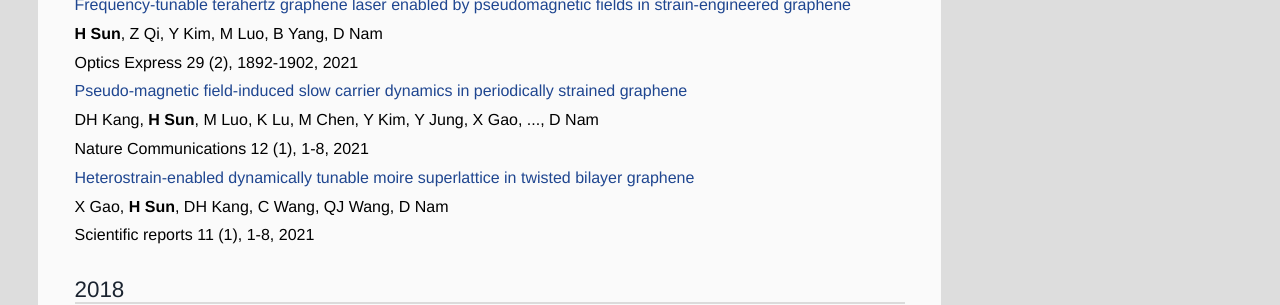
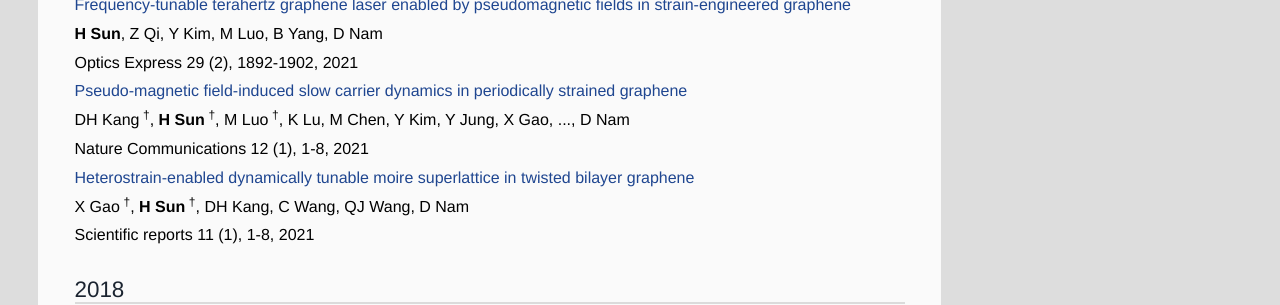
Before and after one commit to sunohao/sunhao_physics, a Jekyll site: the page built from publications/index.html, in a window 1280 px wide. Shown: the part 809-1114 px from the top of the page. Built offline with Jekyll 4.4.1, drawn with Linux system fonts in a browser that asks for light colours; nearby versions of some CDN libraries; some web fonts are replaced.

Commit message:
Update index.html

```diff
--- a/publications/index.html
+++ b/publications/index.html
@@ -49,14 +49,14 @@ title: Publications
 <td class="gsc_a_t">
     <a href="https://doi.org/10.1038/s41467-021-25304-0">
         Pseudo-magnetic field-induced slow carrier dynamics in periodically strained graphene</a>
-        <div class="gs_gray">DH Kang, <b>H Sun</b>, M Luo, K Lu, M Chen, Y Kim, Y Jung, X Gao, ..., D Nam</div>
+        <div class="gs_gray">DH Kang<sup>&dagger;</sup>, <b>H Sun</b><sup>&dagger;</sup>, M Luo<sup>&dagger;</sup>, K Lu, M Chen, Y Kim, Y Jung, X Gao, ..., D Nam</div>
         <div class="gs_gray">Nature Communications 12 (1), 1-8<span class="gs_oph">, 2021</span></div>
 </td>
 
 <td class="gsc_a_t">
     <a href="https://doi.org/10.1038/s41598-021-00757-x">
         Heterostrain-enabled dynamically tunable moire superlattice in twisted bilayer graphene</a>
-        <div class="gs_gray">X Gao, <b>H Sun</b>, DH Kang, C Wang, QJ Wang, D Nam</div>
+        <div class="gs_gray">X Gao<sup>&dagger;</sup>, <b>H Sun</b><sup>&dagger;</sup>, DH Kang, C Wang, QJ Wang, D Nam</div>
         <div class="gs_gray">Scientific reports 11 (1), 1-8<span class="gs_oph">, 2021</span></div>
 </td>
 
```
